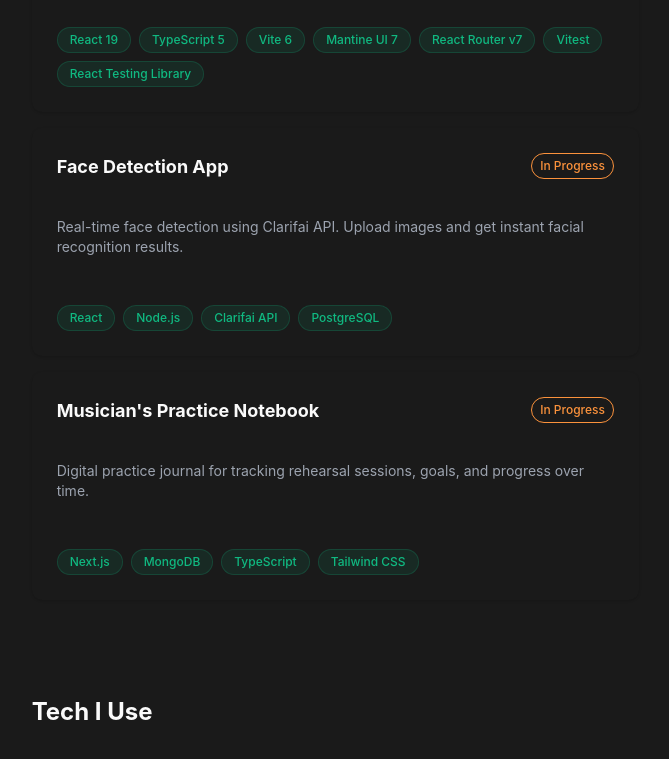
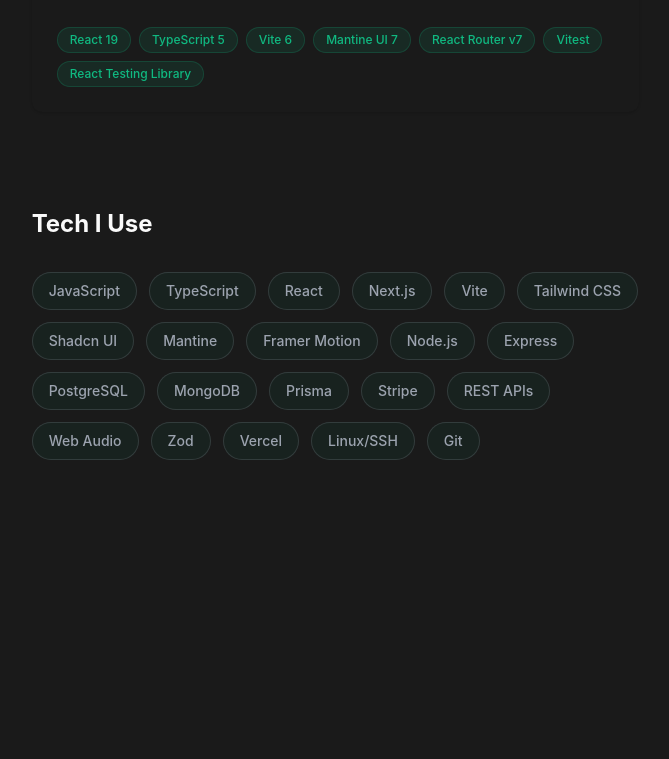
Before and after one commit to jasonjamesmoore/jason-james-moore, a Next.js app in the folder dev/: page / in a window 1280 px wide. Shown: the part 2234-2993 px from the top of the page, without its empty margins (593-1262 px from the left). Built offline with nearby package versions, Linux system fonts and the light colour scheme.

Commit message:
Dev- removing two projects until presentable

```diff
--- a/dev/src/pages/index.tsx
+++ b/dev/src/pages/index.tsx
@@ -85,44 +85,44 @@
     subdomain: "https://practice.jasonjamesmoore.com",
     slug: "practicekit-music-theory",
   },
-  {
-    title: "Face Detection App",
-    description:
-      "Real-time face detection using Clarifai API. Upload images and get instant facial recognition results.",
-    techStack: ["React", "Node.js", "Clarifai API", "PostgreSQL"],
-    status: "In Progress" as const,
-    whatWorking: [
-      "Image upload functionality",
-      "Face detection API integration",
-      "Bounding box visualization",
-    ],
-    whatNext: [
-      "User authentication",
-      "Image history/gallery",
-      "Batch processing",
-      "Deploy to production",
-    ],
-    githubUrl: "https://github.com/jasonjamesmoore/face-detection",
-  },
-  {
-    title: "Musician's Practice Notebook",
-    description:
-      "Digital practice journal for tracking rehearsal sessions, goals, and progress over time.",
-    techStack: ["Next.js", "MongoDB", "TypeScript", "Tailwind CSS"],
-    status: "In Progress" as const,
-    whatWorking: [
-      "Session logging",
-      "Basic note-taking",
-      "Date-based organization",
-    ],
-    whatNext: [
-      "Goal tracking features",
-      "Analytics/insights",
-      "Audio recording integration",
-      "Export to PDF",
-    ],
-    githubUrl: "https://github.com/jasonjamesmoore/practice-notebook",
-  },
+  // {
+  //   title: "Face Detection App",
+  //   description:
+  //     "Real-time face detection using Clarifai API. Upload images and get instant facial recognition results.",
+  //   techStack: ["React", "Node.js", "Clarifai API", "PostgreSQL"],
+  //   status: "In Progress" as const,
+  //   whatWorking: [
+  //     "Image upload functionality",
+  //     "Face detection API integration",
+  //     "Bounding box visualization",
+  //   ],
+  //   whatNext: [
+  //     "User authentication",
+  //     "Image history/gallery",
+  //     "Batch processing",
+  //     "Deploy to production",
+  //   ],
+  //   githubUrl: "https://github.com/jasonjamesmoore/face-detection",
+  // },
+  // {
+  //   title: "Musician's Practice Notebook",
+  //   description:
+  //     "Digital practice journal for tracking rehearsal sessions, goals, and progress over time.",
+  //   techStack: ["Next.js", "MongoDB", "TypeScript", "Tailwind CSS"],
+  //   status: "In Progress" as const,
+  //   whatWorking: [
+  //     "Session logging",
+  //     "Basic note-taking",
+  //     "Date-based organization",
+  //   ],
+  //   whatNext: [
+  //     "Goal tracking features",
+  //     "Analytics/insights",
+  //     "Audio recording integration",
+  //     "Export to PDF",
+  //   ],
+  //   githubUrl: "https://github.com/jasonjamesmoore/practice-notebook",
+  // },
 ];
 
 export default function Home() {
```
